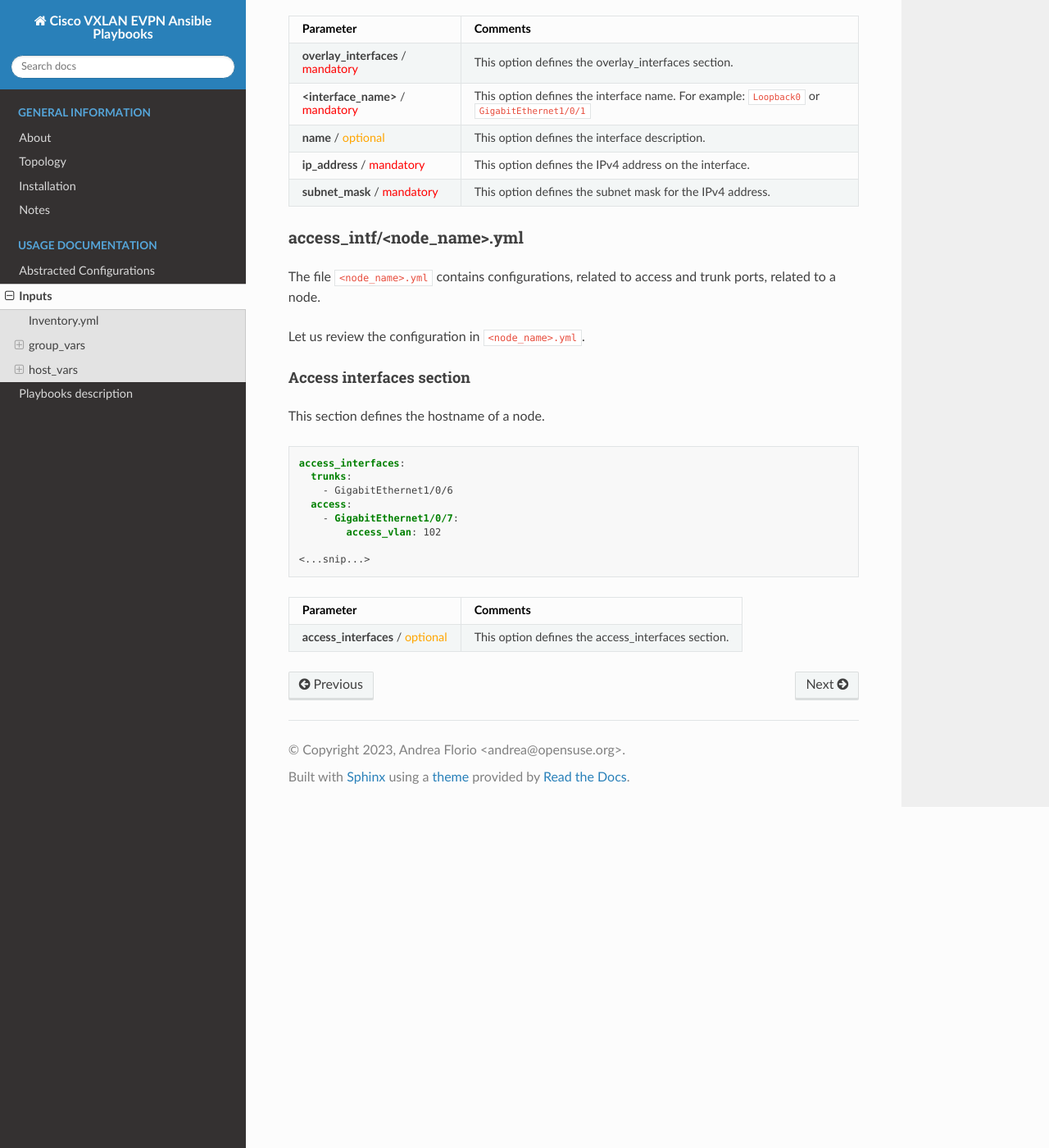
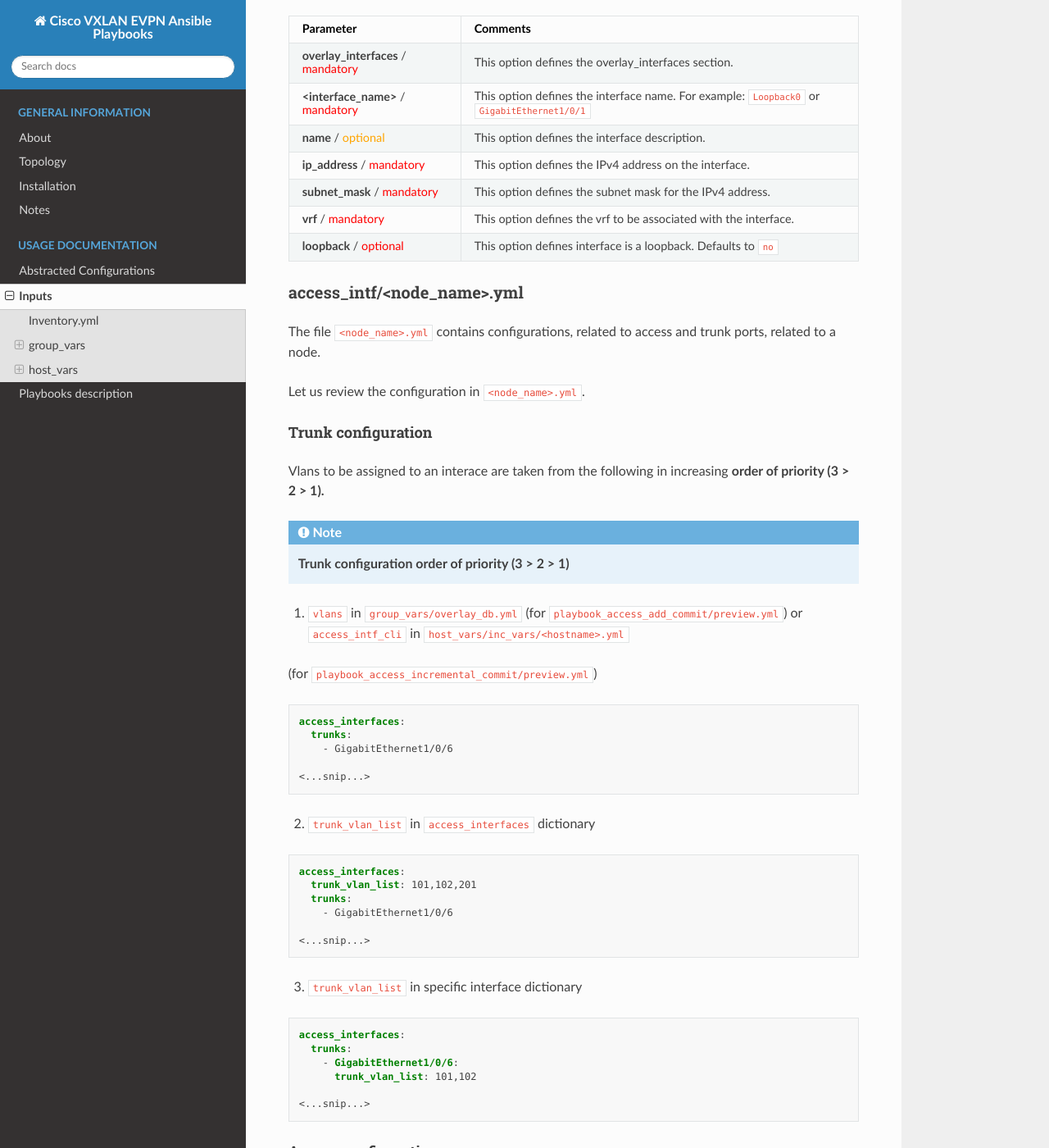
Before and after one commit to anubisg1/cisco-vxlan-evpn-ansible, a Sphinx documentation site: the page built from docs/input.rst, in a window 1280 px wide and 1400 px high, scrolled down 9086 px. Shown: the whole window at 82% size. Built offline with Sphinx 7.4.7 and the Read the Docs theme 2.0.0, drawn with Linux system fonts in a browser that asks for light colours; some of the changed text lies outside the part shown.

Commit message:
update docs

```diff
--- a/docs/input.rst
+++ b/docs/input.rst
@@ -557,8 +557,8 @@
         description: 'UNIQUE-LOOPBACK-VRF-TEST'
         ip_address: '10.1.10.11'
         subnet_mask: '255.255.255.255'
+        vrf: 'test'
         loopback: 'yes'
-        vrf: 'test'
 
     <...snip...>
 
@@ -579,37 +579,244 @@
 **ip_address** / :red:`mandatory`               This option defines the IPv4 address on the interface.
 
 **subnet_mask** / :red:`mandatory`              This option defines the subnet mask for the IPv4 address.
+
+**vrf** / :red:`mandatory`                      This option defines the vrf to be associated with the interface.
+
+**loopback** / :red:`optional`                  This option defines interface is a loopback. Defaults to ``no``
 =============================================== ==========================================================================
 
 access_intf/<node_name>.yml
-=========================
+===========================
 
 The file ``<node_name>.yml`` contains configurations, related to access and trunk ports, related to a node.
 
 Let us review the configuration in ``<node_name>.yml``.
 
-Access interfaces section
--------------------------
+Trunk configuration
+-------------------
 
-This section defines the hostname of a node.
+Vlans to be assigned to an interace are taken from the following in increasing **order of priority (3 > 2 > 1).**
+
+.. note::
+
+    **Trunk configuration order of priority (3 > 2 > 1)**
+
+1. ``vlans`` in ``group_vars/overlay_db.yml`` (for ``playbook_access_add_commit/preview.yml``) or ``access_intf_cli`` in ``host_vars/inc_vars/<hostname>.yml``
+
+(for ``playbook_access_incremental_commit/preview.yml``)
 
 .. code-block:: yaml
 
     access_interfaces:
       trunks:
         - GigabitEthernet1/0/6
-      access:
-        - GigabitEthernet1/0/7:
-            access_vlan: 102
 
     <...snip...>
 
 
-.. table::
-    :widths: auto
+2. ``trunk_vlan_list`` in ``access_interfaces`` dictionary
 
-=============================================== ==========================================================================
-**Parameter**                                                            **Comments**
-=============================================== ==========================================================================
-**access_interfaces** / :orange:`optional`      This option defines the access_interfaces section.
-=============================================== ==========================================================================
+.. code-block:: yaml
+
+    access_interfaces:
+      trunk_vlan_list: 101,102,201
+      trunks:
+        - GigabitEthernet1/0/6
+
+    <...snip...>
+
+3. ``trunk_vlan_list`` in specific interface dictionary
+
+.. code-block:: yaml
+
+    access_interfaces:
+      trunks:
+        - GigabitEthernet1/0/6:
+          trunk_vlan_list: 101,102
+
+    <...snip...>
+
+
+Access configuration
+--------------------
+
+Vlan to be assigned to an interace are taken from the following in increasing **order of priority (2 > 1).**
+
+.. note::
+
+    **Access configuration order of priority (2 > 1)**
+
+1. ``access_vlan`` in ``access_interfaces`` dictionary
+
+.. code-block:: yaml
+
+    access_interfaces:
+        access_vlan: 101
+        access:
+            - GigabitEthernet1/0/6
+
+    <...snip...>
+
+
+2. ``access_vlan`` in specific interface dictionary
+
+.. code-block:: yaml
+
+    access_interfaces:
+      access:
+        - GigabitEthernet1/0/6:
+          access_vlan: 102
+
+    <...snip...>
+
+
+
+Examples
+--------
+
+There is an assumption, that in ``group_vars/overlay_db.yml`` defined next vlans: :green:`101,102,201,202`
+
+Example 1
+^^^^^^^^^
+
+Content of ``host_vars/access_intf/<hostname>.yml``
+
+.. code-block:: yaml
+
+    access_interfaces:
+      trunks:
+        - GigabitEthernet1/0/7
+        - GigabitEthernet1/0/8
+
+Vlans assigned after execution:
+
+**GigabitEthernet1/0/7** - :green:`101,102,201,202` (from ``group_vars/overlay_db.yml`` or ``host_vars/inc_vars/<hostname>.yml``)
+
+**GigabitEthernet1/0/8** - :green:`101,102,201,202` (from ``group_vars/overlay_db.yml`` or ``host_vars/inc_vars/<hostname>.yml``)
+
+Example 2
+^^^^^^^^^
+
+Content of ``host_vars/access_intf/<hostname>.yml``
+
+.. code-block:: yaml
+
+    access_interfaces:
+      access_vlan: 202
+      access:
+        - GigabitEthernet1/0/7
+        - GigabitEthernet1/0/8
+
+Vlans assigned after execution:
+
+**GigabitEthernet1/0/7** - :green:`202`
+
+**GigabitEthernet1/0/8** - :green:`202`
+
+Example 3
+^^^^^^^^^
+
+Content of ``host_vars/access_intf/<hostname>.yml``
+
+.. code-block:: yaml
+
+    access_interfaces:
+      trunks:
+        - GigabitEthernet1/0/6
+        - GigabitEthernet1/0/7:
+          trunk_vlan_list: 101,102,201
+      access:
+        - GigabitEthernet1/0/8
+        - GigabitEthernet1/0/9
+      access_vlan: 202
+
+Vlans assigned after execution:
+
+**GigabitEthernet1/0/6** - :green:`101,102,201,202` (from ``all.yml`` or ``host_vars/inc_vars/<hostname>.yml``)
+
+**GigabitEthernet1/0/7** - :green:`101,102,201`
+
+**GigabitEthernet1/0/8** - :green:`202`
+
+**GigabitEthernet1/0/9** - :green:`202`
+
+Example 4
+^^^^^^^^^
+
+Content of ``host_vars/access_intf/<hostname>.yml``
+
+.. code-block:: yaml
+
+    access_interfaces:
+      trunks:
+        - GigabitEthernet1/0/6
+        - GigabitEthernet1/0/7:
+          trunk_vlan_list: 101,102,201
+      trunk_vlan_list: 101,201
+      access:
+        - GigabitEthernet1/0/8
+        - GigabitEthernet1/0/9:
+          access_vlan: 102
+      access_vlan: 202
+
+Vlans assigned after execution:
+
+**GigabitEthernet1/0/6** - :green:`101,201`
+
+**GigabitEthernet1/0/7** - :green:`101,102,201`
+
+**GigabitEthernet1/0/8** - :green:`202`
+
+**GigabitEthernet1/0/9** - :green:`102`
+
+Example 5
+^^^^^^^^^
+
+Content of ``host_vars/access_intf/<hostname>.yml``
+
+.. code-block:: yaml
+
+    access_interfaces:
+      trunks:
+        - GigabitEthernet1/0/5
+        - GigabitEthernet1/0/6:
+          trunk_vlan_list: 101,102,201
+        - GigabitEthernet1/0/7
+      access:
+        - GigabitEthernet1/0/8:
+          access_vlan: 201
+        - GigabitEthernet1/0/9:
+          access_vlan: 102
+      access_vlan: 202
+
+Vlans assigned after execution:
+
+**GigabitEthernet1/0/5** - :green:`101,102,201,202` (from ``group_vars/overlay_db.yml`` or ``host_vars/inc_vars/<hostname>.yml``)
+
+**GigabitEthernet1/0/6** - :green:`101,102,201`
+
+**GigabitEthernet1/0/7** - :green:`101,102,201,202` (from ``group_vars/overlay_db.yml`` or ``host_vars/inc_vars/<hostname>.yml``)
+
+**GigabitEthernet1/0/8** - :green:`201`
+
+**GigabitEthernet1/0/9** - :green:`102`
+
+Example 6
+^^^^^^^^^
+
+Content of ``host_vars/access_intf/<hostname>.yml``
+
+.. code-block:: yaml
+
+    access_interfaces:
+      trunks:
+        - GigabitEthernet1/0/7
+    access:
+        - GigabitEthernet1/0/8:
+          access_vlan: 201
+
+Vlans assigned after execution:
+
+**GigabitEthernet1/0/7** - :green:`101,102,201,202` (from ``group_vars/overlay_db.yml`` or ``host_vars/inc_vars/<hostname>.yml``)
+
+**GigabitEthernet1/0/8** - :green:`201`
```
